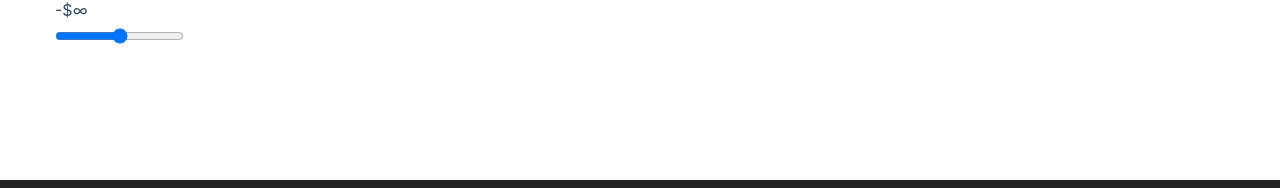
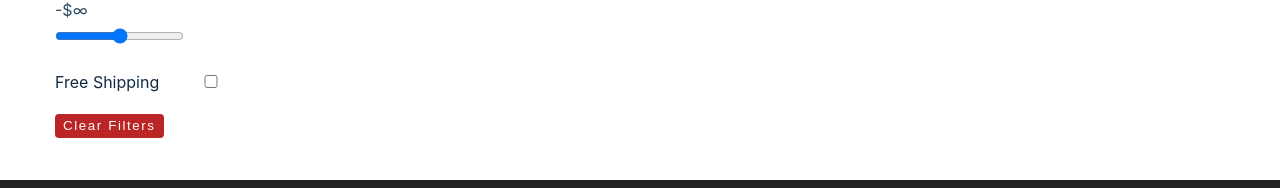
Before and after one commit to royaldev1031/comfy-sloth-ecommerce, a React (Create React App) app: page /products in a window 1280 px wide. Shown: the part 604-792 px from the top of the page. Built offline with nearby package versions, Linux system fonts and the light colour scheme; no server answers; the HTML template or start-up script is replaced by a standard one.

Commit message:
clear filter options

```diff
--- a/src/components/Filters.js
+++ b/src/components/Filters.js
@@ -134,7 +134,22 @@
             />
           </div>
           {/* end of price */}
+          {/* shipping */}
+          <div className="form-control shipping">
+            <label htmlFor="shipping">free shipping</label>
+            <input
+              type="checkbox"
+              name="shipping"
+              id="shipping"
+              onChange={updateFilters}
+              checked={shipping}
+            />
+          </div>
+          {/* end of shipping */}
         </form>
+        <button type="button" className="clear-btn" onClick={clearFilters}>
+          clear filters
+        </button>
       </div>
     </Wrapper>
   )
--- a/src/context/filter_context.js
+++ b/src/context/filter_context.js
@@ -70,10 +70,15 @@
     if (name === 'price') {
       value = Number(value)
     }
+    if (name === 'shipping') {
+      value = e.target.checked
+    }
     dispatch({ type: UPDATE_FILTERS, payload: { name, value } })
   }
 
-  const clearFilters = () => {}
+  const clearFilters = () => {
+    dispatch({ type: CLEAR_FILTERS })
+  }
   return (
     <FilterContext.Provider
       value={{
--- a/src/reducers/filter_reducer.js
+++ b/src/reducers/filter_reducer.js
@@ -66,6 +66,20 @@
   if (action.type === FILTER_PRODUCTS) {
     return { ...state }
   }
+  if (action.type === CLEAR_FILTERS) {
+    return {
+      ...state,
+      filters: {
+        ...state.filters,
+        text: '',
+        company: 'all',
+        category: 'all',
+        color: 'all',
+        price: state.filters.max_price,
+        shipping: false,
+      },
+    }
+  }
   throw new Error(`No Matching "${action.type}" - action type`)
 }
 
```
